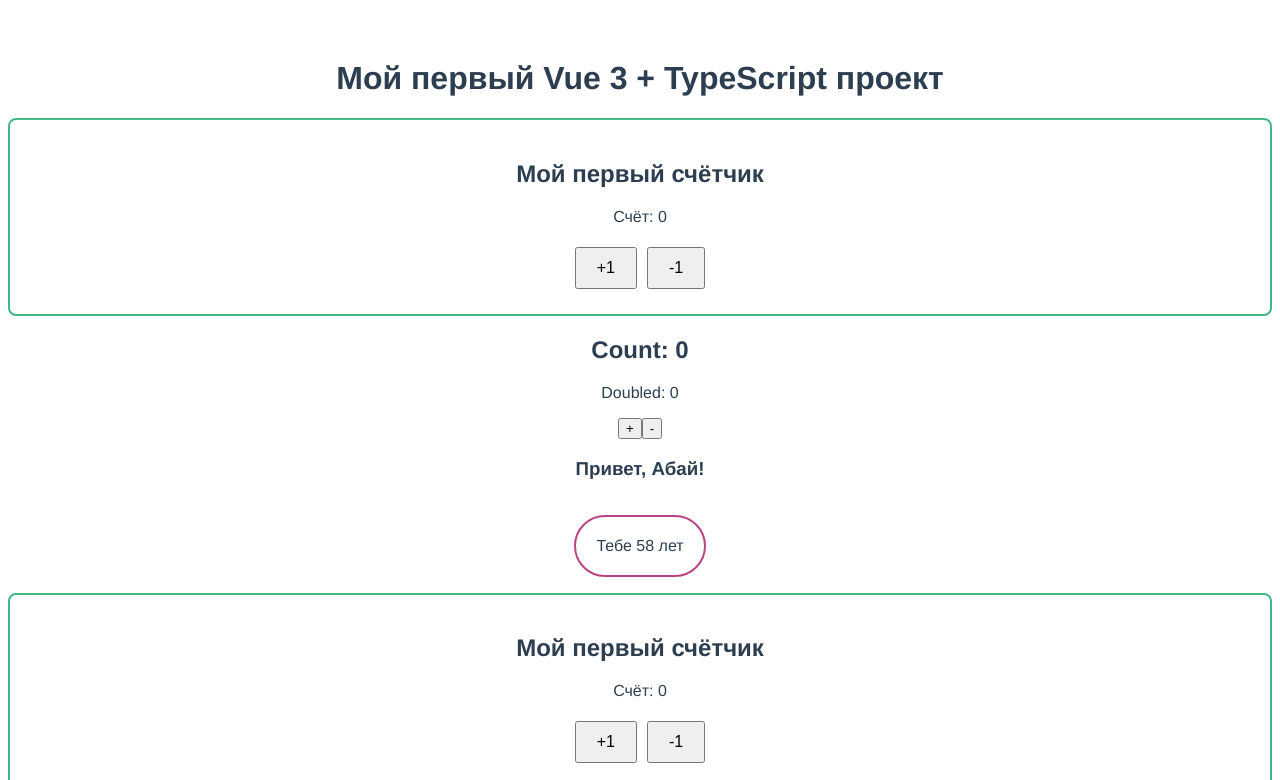
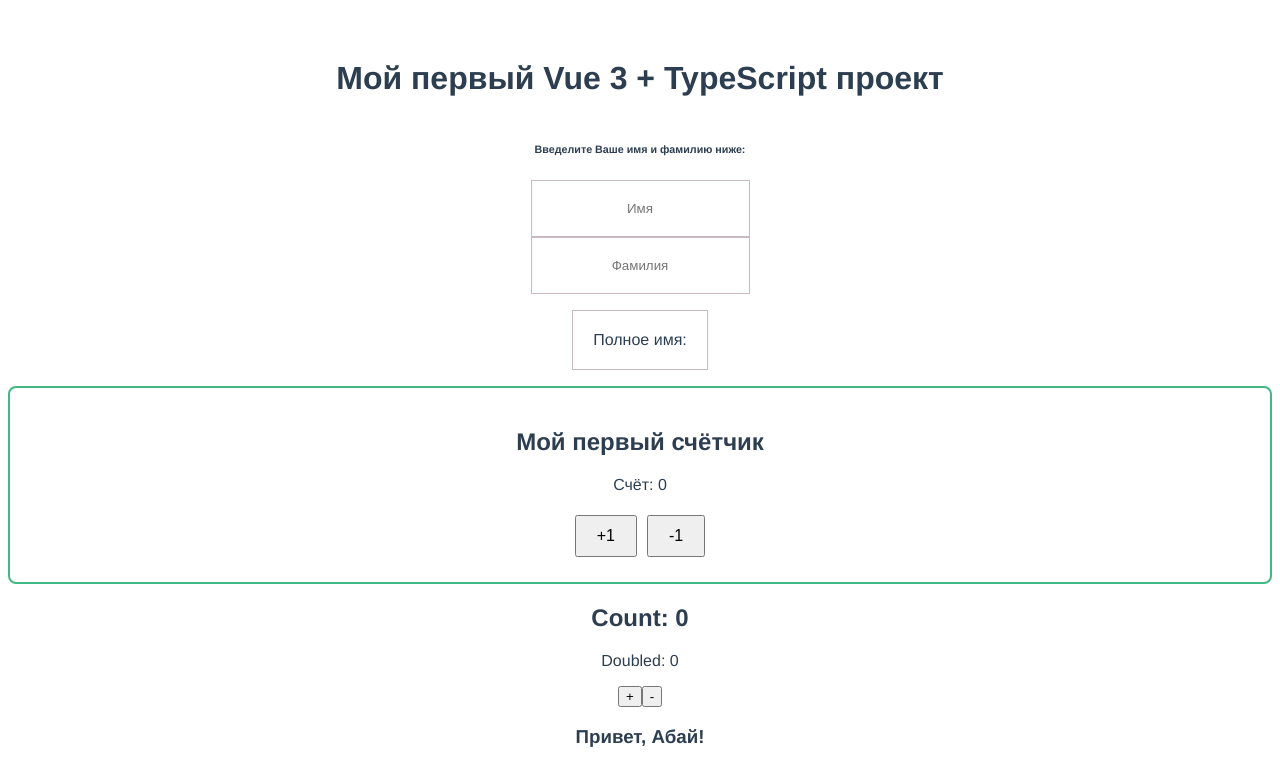
Before and after one commit to AbayReushenov/abay-first-vue-project, a Vue app: page / in a window 1280 px wide. Shown: the top 780 px of the page. Built offline with nearby package versions, Linux system fonts and the light colour scheme; the HTML template or start-up script is replaced by a standard one.

Commit message:
Added Input component and computed element

```diff
--- a/src/App.vue
+++ b/src/App.vue
@@ -1,6 +1,7 @@
 <template>
   <div id="app">
     <h1>Мой первый Vue 3 + TypeScript проект</h1>
+    <GreetingTwo />
     <Counter />
     <CounterDemo />
     <Greeting name="Абай" :age="58" />
@@ -13,6 +14,7 @@
 </template>
 
 <script setup lang="ts">
+import GreetingTwo from './components/GreetingTwo.vue';
 import Counter from './components/Counter.vue';
 import CounterDemo from './components/CounterDemo.vue';
 import Greeting from './components/Greeting.vue';
--- /dev/null
+++ b/src/components/GreetingTwo.vue
@@ -0,0 +1,38 @@
+<template>
+  <div class="greeting-two">
+    <h6>Введелите Ваше имя и фамилию ниже:</h6>
+    <input v-model="firstName" placeholder="Имя" />
+    <input v-model="lastName" placeholder="Фамилия" />
+    <p v-if="fullName">Полное имя: {{ fullName }}</p>
+  </div>
+</template>
+
+<script setup lang="ts">
+import { ref, computed } from 'vue';
+
+const firstName = ref('');
+const lastName = ref('');
+
+const fullName = computed(() => {
+  console.log('Пересчёт!'); // вызовется только при изменении firstName/lastName
+  return `${firstName.value} ${lastName.value}`;
+});
+</script>
+
+<style scoped>
+.greeting-two {
+  display: flex;
+  flex-direction: column;
+  justify-content: center;
+  align-items: center;
+
+  input, p {
+    width: auto;
+    text-align: center;
+    padding: 20px;
+    border: 1px solid rgb(202, 185, 194);
+  }
+}
+
+
+</style>
```
